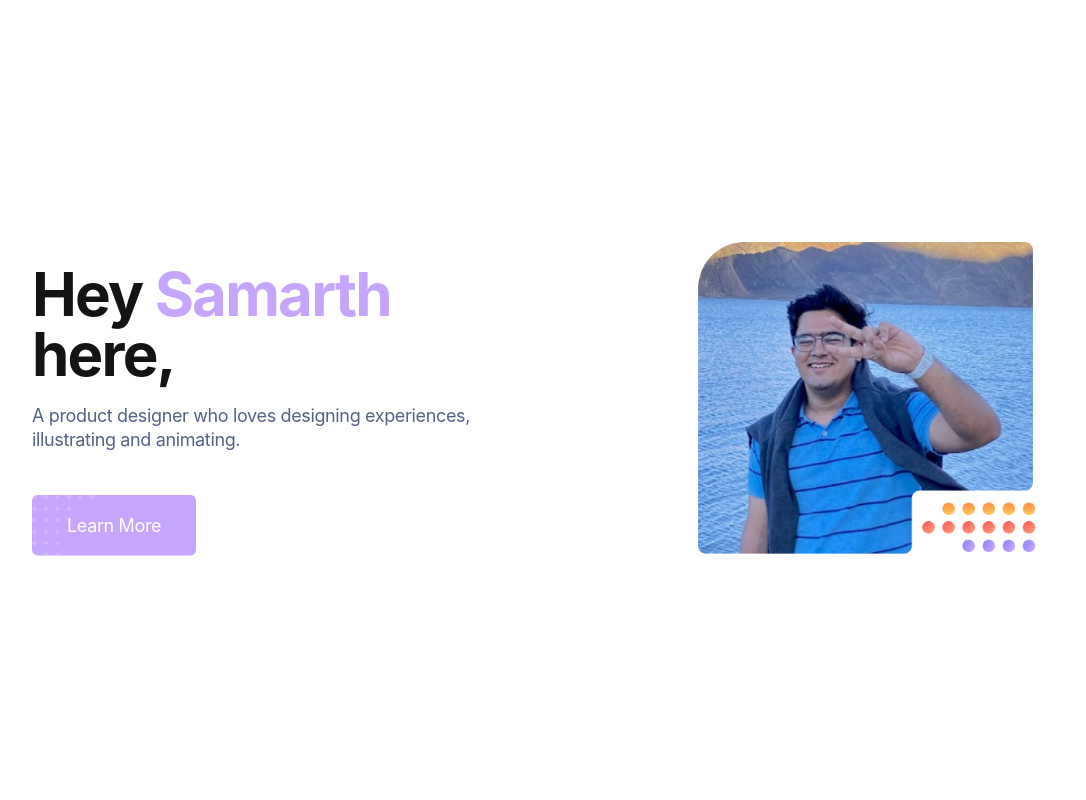
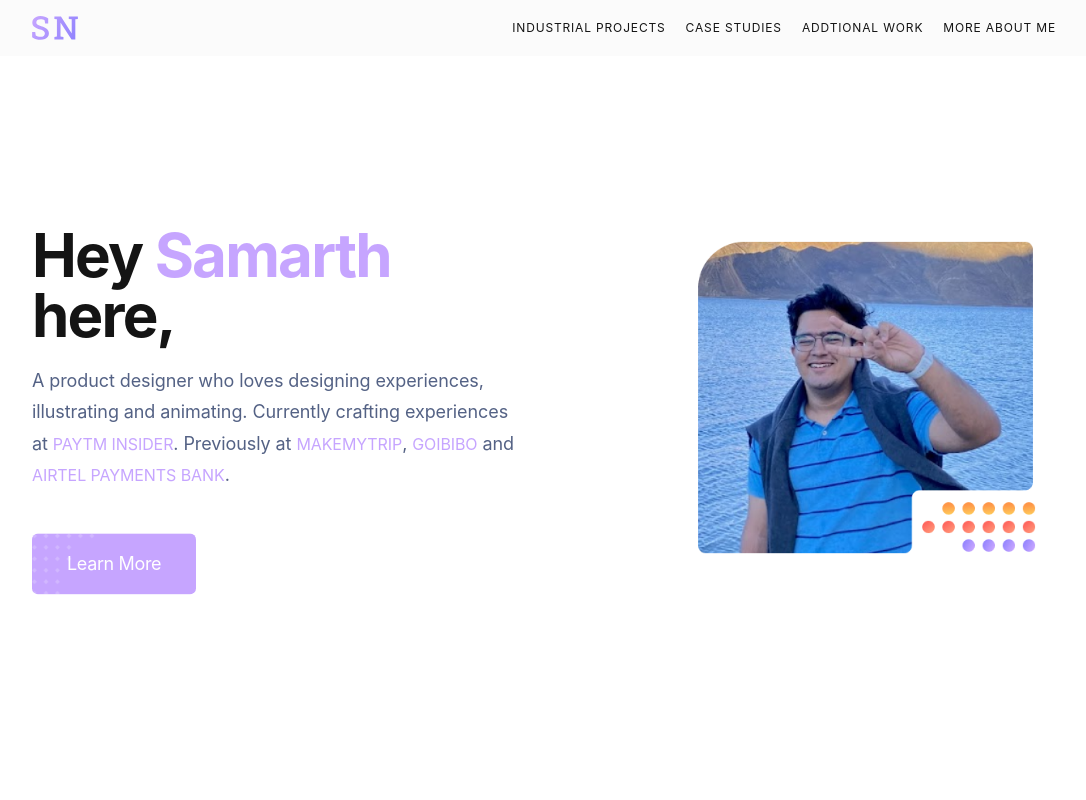
Before and after one commit to samarthdesigns/samarthdesigns.github.io, a React (Create React App) app: page / in a window 1280 px wide. Shown: the top 800 px of the page, without its empty margins (96-1182 px from the left). Built offline with nearby package versions, Linux system fonts and the light colour scheme.

Commit message:
Navigation pushed

```diff
--- a/src/styles/App.css
+++ b/src/styles/App.css
@@ -8,6 +8,74 @@ a{
   text-decoration: none;
 }
 
+a:visited{
+  text-decoration: none;
+}
+
+a:active{
+  text-decoration: none;
+}
+
+
+.navbar{
+  padding-top: 16px;
+  padding-bottom: 16px;
+  width: 100%;
+  position: fixed;
+  top: 0px;
+  z-index: 99;
+  background: #fbfbfb;
+}
+
+.navbar .content{
+  width: 80%;
+  height: auto;
+  margin:auto auto;
+  display: flex;
+  justify-content: space-between;
+}
+
+.navbar .content img{
+  height: 24px;
+  width: auto;
+  cursor: pointer;
+}
+
+.nav-options p{
+  display: inline-block;
+  margin: 0px;
+  margin-left: 10px;
+  margin-right: 10px;
+  font-size: 12px;
+  color: #141414;
+  padding: 0px;
+  text-transform: uppercase;
+  letter-spacing: 0.07em;
+  transition: all .3s ease;
+}
+
+.nav-options p:first-child{
+  margin-left: 0px;
+}
+
+.nav-options p:last-child{
+  margin-right: 0px;
+}
+
+.nav-options p:hover{
+  cursor: pointer;
+  color: #c6a5ff;
+  transition: all .3s ease;
+}
+
+@media (max-width: 900px) {
+
+  .nav-options{
+    display: none;
+  }
+
+}
+
 .container{
   width: 100%;
   height: auto;
@@ -16,6 +84,8 @@ a{
 }
 
 .main{
+  position: relative;
+  top: 0px;
   min-height: 100vh;
   padding-bottom: 0px;
   padding-top: 0px;
@@ -59,10 +129,34 @@ a{
   color: #546285;
   font-weight: 400;
   font-size: 18px;
-  line-height: 1.34;
+  line-height: 1.74;
   font-weight: 400;
-  letter-spacing: -0.02em;
+  letter-spacing: -0.005em;
 }
+
+.landing-area .text-section p a{
+  font-weight: 400;
+  text-decoration: none;
+  color: #c6a5ff;
+  font-size: 16px;
+  text-transform: uppercase;
+}
+
+/* .landing-area .text-section p .insider{
+  color: #ec1066;
+}
+
+.landing-area .text-section p .makemytrip{
+  color: #eb2226;
+}
+
+.landing-area .text-section p .goibibo{
+  color: #0074eb;
+}
+
+.landing-area .text-section p .airtel{
+  color: #ff0000;
+} */
 
 .landing-area .image-area{
   flex: 38%;
@@ -109,6 +203,7 @@ a{
 
   .main{
     min-height: auto;
+    padding-top: 80px;
   }
 
   .landing-area{
--- a/src/webpages/home.js
+++ b/src/webpages/home.js
@@ -9,6 +9,13 @@ function Home() {
   const Landing = useRef(null);
   const AboutMe = useRef(null);
 
+  const topScroll = () => {
+    window.scrollTo({
+      top: Landing.current.offsetTop,
+      behavior: "smooth",
+    });
+  }
+
   const learnMore = () => {
     window.scrollTo({
       top: IndustrialProjects.current.offsetTop,
@@ -16,9 +23,61 @@ function Home() {
     });
   }
 
+  const industrialProjectsScroll = () => {
+    window.scrollTo({
+      top: IndustrialProjects.current.offsetTop,
+      behavior: "smooth",
+    });
+  }
+
+
+  const caseStudiesScroll = () => {
+    window.scrollTo({
+      top: CaseStudies.current.offsetTop,
+      behavior: "smooth",
+    });
+  }
+
+  const additionalWorkScroll = () => {
+    window.scrollTo({
+      top: AdditionalWork.current.offsetTop,
+      behavior: "smooth",
+    });
+  }
+
+  const moreAboutMeScroll = () => {
+    window.scrollTo({
+      top: AboutMe.current.offsetTop,
+      behavior: "smooth",
+    });
+  }
+
   return (
 
     <div class="website">
+
+
+      <div class="navbar">
+
+        <div class="content">
+
+          <img src="SN.svg" onClick={topScroll}></img>
+
+          <div class="nav-options">
+
+            <p onClick={industrialProjectsScroll}>Industrial Projects</p>
+
+            <p onClick={caseStudiesScroll}>Case Studies</p>
+
+            <p onClick={additionalWorkScroll}>Addtional Work</p>
+
+            <p onClick={moreAboutMeScroll}>More About Me</p>
+
+          </div>
+
+        </div>
+
+      </div>
 
       <div class="container main" ref={Landing}>
 
@@ -28,7 +87,7 @@ function Home() {
 
             <h1>Hey <span>Samarth</span> here,</h1>
 
-            <p>A product designer who loves designing experiences, illustrating and animating.</p>
+            <p>A product designer who loves designing experiences, illustrating and animating. Currently crafting experiences at <a href="https://insider.in/online" target="_blank" class="insider">Paytm Insider</a>. Previously at <a href="https://www.makemytrip.com/" target="_blank" class="makemytrip">MakeMyTrip</a>, <a href="https://www.goibibo.com/" target="_blank" class="goibibo">GoIbibo</a> and <a href="https://www.airtel.in/bank/" target="_blank" class="airtel">Airtel Payments Bank</a>.</p>
 
             <div class="button" onClick={learnMore}>Learn More</div>
 
```
Also changed, not shown: public/SN.svg (added).
